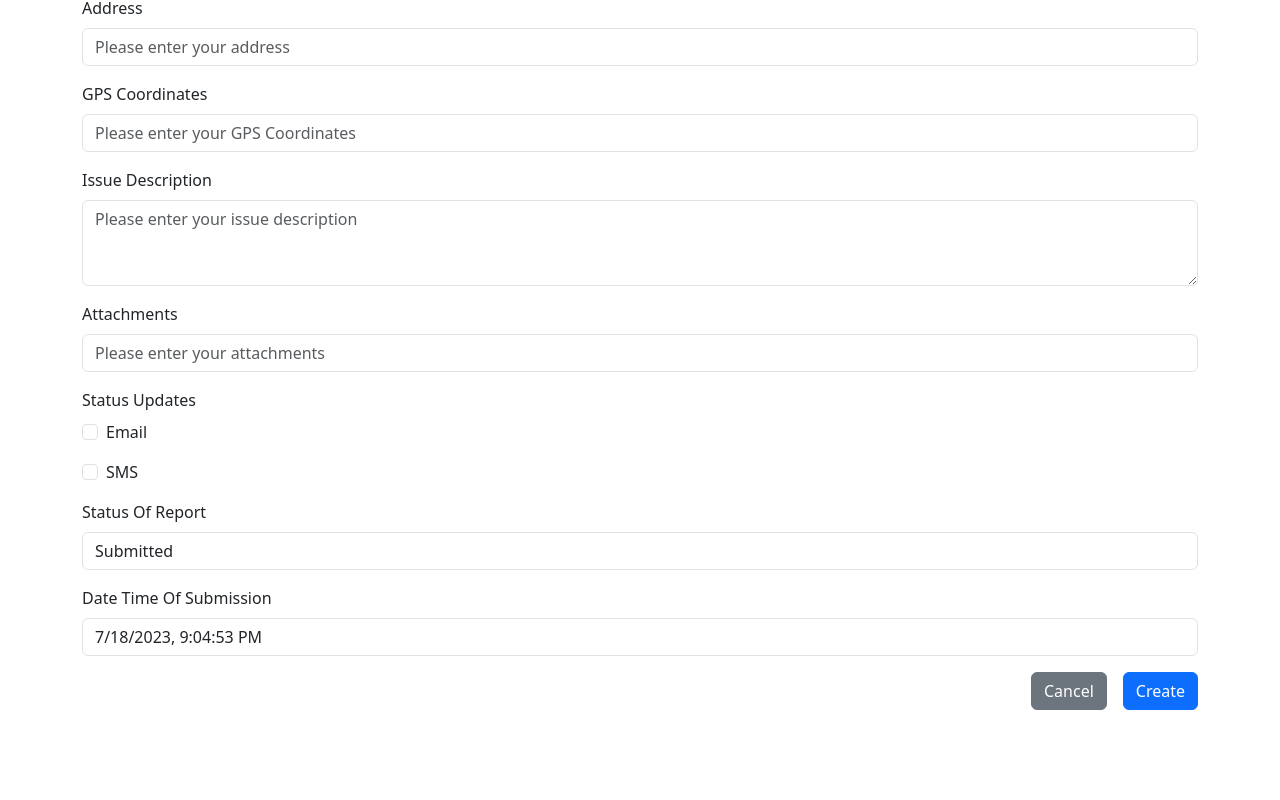
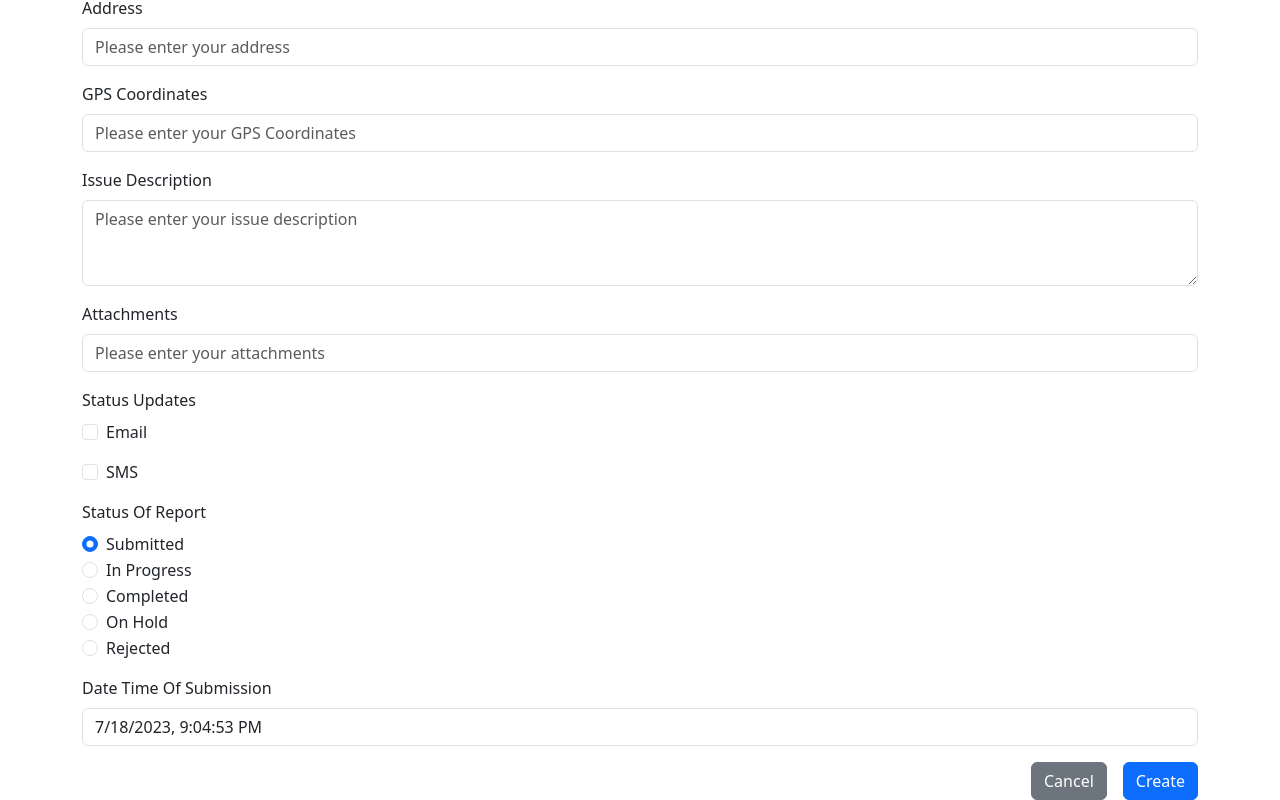
Before and after one commit to CodeDayLabs311/cl311, a Next.js app in the folder app/: page /report/create in a window 1280 px wide. Shown: the part 800-1600 px from the top of the page. Before the commit the page ends 1510 px from the top, so only its background shows below. Built offline with nearby package versions, Linux system fonts and the light colour scheme.

Commit message:
DB Connection and Full Stack Create a Report

```diff
--- a/app/src/components/report/ReportEdit.tsx
+++ b/app/src/components/report/ReportEdit.tsx
@@ -172,17 +172,24 @@ export default function ReportEdit({
 
             <Form.Group className="mb-3" controlId="EditReport.StatusOfReport">
                 <Form.Label>Status Of Report</Form.Label>
-                <Form.Control
-                    type="text"
-                    defaultValue={report?.statusOfReport}
-                    onChange={(event) => updateReport({ statusOfReport: event.target.value })}
-                />
+                {['Submitted', 'In Progress', 'Completed', 'On Hold', 'Rejected'].map(
+                    (status) => (
+                        <Form.Check
+                            type="radio"
+                            label={status}
+                            name="status"
+                            checked={report?.statusOfReport === status}
+                            onChange={() => updateReport({ statusOfReport: status })}
+                        />
+                    )
+                )}
             </Form.Group>
 
             <Form.Group className="mb-3" controlId="EditReport.DateTimeOfSubmission">
                 <Form.Label>Date Time Of Submission</Form.Label>
                 <Form.Control
                     type="text"
+                    readOnly
                     defaultValue={report?.dateTimeOfSubmission}
                     onChange={(event) => updateReport({ dateTimeOfSubmission: event.target.value })}
                 />
```
